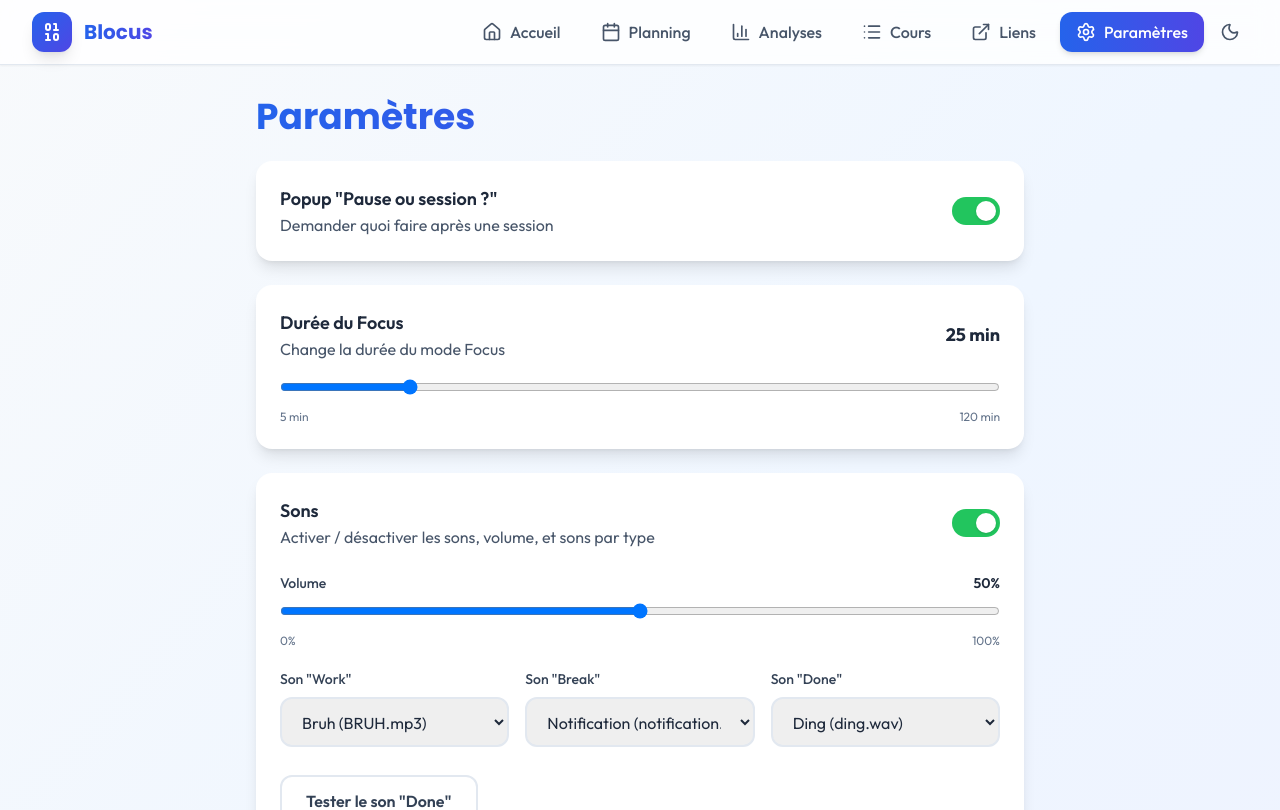
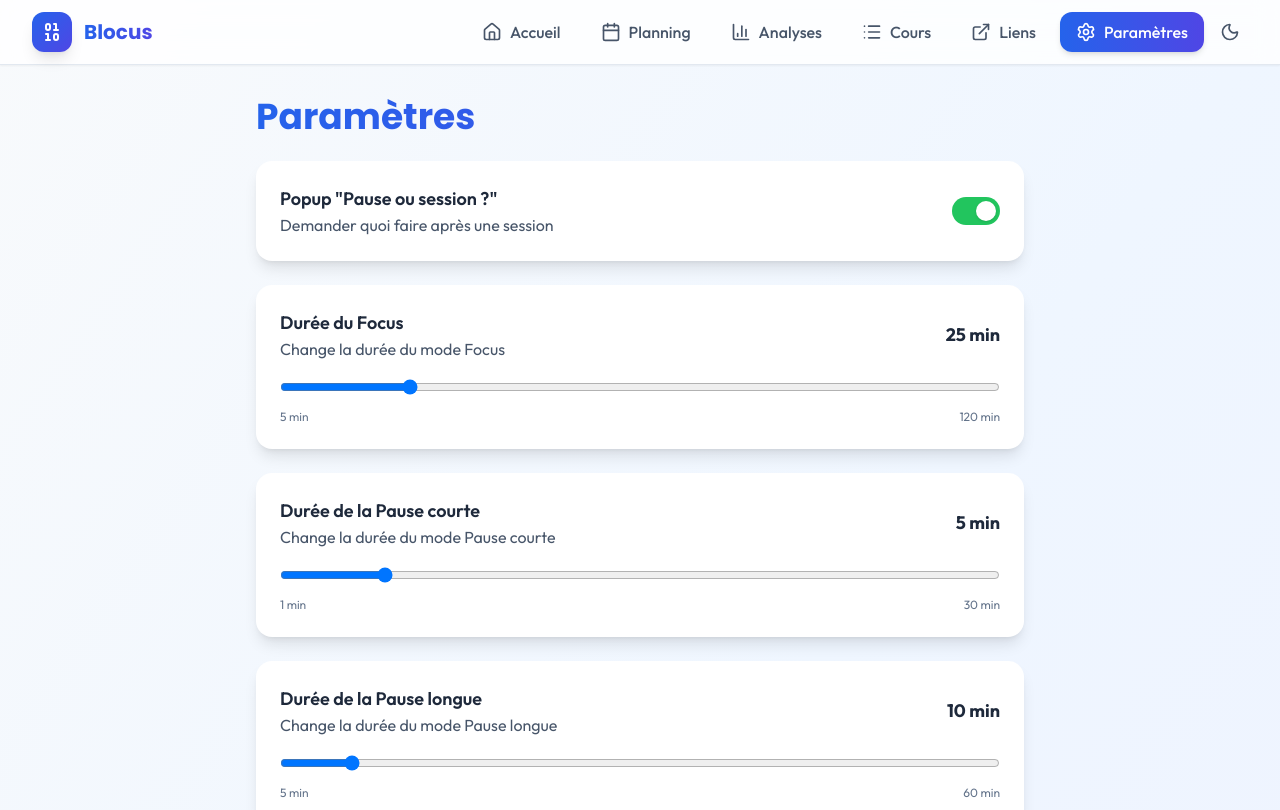
Before and after one commit to Xomokoko/Site, a React (Vite) app: page /settings in a window 1280 px wide. Shown: the top 810 px of the page. Built offline with nearby package versions, Linux system fonts and the light colour scheme; the HTML template or start-up script is replaced by a standard one.

Commit message:
pause changement

```diff
--- a/src/contexts/TimerContext.jsx
+++ b/src/contexts/TimerContext.jsx
@@ -18,6 +18,8 @@ const SETTINGS_KEY = 'etudes_settings';
 const DEFAULT_SETTINGS = {
   askNextSessionPopup: true,
   focusMinutes: 25,
+  shortBreakMinutes: 5,
+  longBreakMinutes: 10,
   soundsEnabled: true,
   soundVolume: 0.5,
   soundWork: '/BRUH.mp3',
@@ -51,17 +53,19 @@ export const TimerProvider = ({ children }) => {
   const [timerMode, setTimerMode] = useState('pomodoro');
   const [customMinutes, setCustomMinutes] = useState(50);
   const [focusMinutes, setFocusMinutes] = useState(() => loadSettings().focusMinutes);
+  const [shortBreakMinutes, setShortBreakMinutes] = useState(() => loadSettings().shortBreakMinutes ?? 5);
+  const [longBreakMinutes, setLongBreakMinutes] = useState(() => loadSettings().longBreakMinutes ?? 10);
 
   const { openSubjectModal } = useModal();
 
   const modes = useMemo(
     () => ({
       pomodoro: { minutes: focusMinutes, label: 'Focus', color: 'bg-slate-900' },
-      shortBreak: { minutes: 5, label: 'Pause courte', color: 'bg-slate-900' },
-      longBreak: { minutes: 10, label: 'Pause longue', color: 'bg-slate-900' },
+      shortBreak: { minutes: shortBreakMinutes, label: 'Pause courte', color: 'bg-slate-900' },
+      longBreak: { minutes: longBreakMinutes, label: 'Pause longue', color: 'bg-slate-900' },
       custom: { minutes: customMinutes, label: 'Personnalisé', color: 'bg-slate-900' }
     }),
-    [focusMinutes, customMinutes]
+    [focusMinutes, shortBreakMinutes, longBreakMinutes, customMinutes]
   );
 
   const currentMode = modes[timerMode];
@@ -111,10 +115,20 @@ export const TimerProvider = ({ children }) => {
     const syncFromSettings = () => {
       const next = loadSettings();
       const nextFocus = Number(next.focusMinutes || 25);
+      const nextShort = Number(next.shortBreakMinutes || 5);
+      const nextLong = Number(next.longBreakMinutes || 10);
       setFocusMinutes(nextFocus);
+      setShortBreakMinutes(nextShort);
+      setLongBreakMinutes(nextLong);
 
       if (timerMode === 'pomodoro' && !timer.isRunning && !timer.isPaused) {
         timer.reset(nextFocus, false);
+      }
+      if (timerMode === 'shortBreak' && !timer.isRunning && !timer.isPaused) {
+        timer.reset(nextShort, false);
+      }
+      if (timerMode === 'longBreak' && !timer.isRunning && !timer.isPaused) {
+        timer.reset(nextLong, false);
       }
     };
 
--- a/src/pages/Settings.jsx
+++ b/src/pages/Settings.jsx
@@ -11,6 +11,8 @@ const ANALYTICS_COLORS_KEY = 'etudes_analytics_colors';
 const DEFAULT_SETTINGS = {
   askNextSessionPopup: true,
   focusMinutes: 25,
+  shortBreakMinutes: 5,
+  longBreakMinutes: 10,
   soundsEnabled: true,
   soundVolume: 0.5,
   soundWork: '/BRUH.mp3',
@@ -349,6 +351,76 @@ const Settings = () => {
           </div>
 
           <div className="card p-6">
+            <div className="flex items-center justify-between gap-4 mb-4">
+              <div>
+                <div className="text-lg font-semibold text-slate-800 dark:text-white">
+                  Durée de la Pause courte
+                </div>
+                <div className="text-slate-600 dark:text-slate-300">
+                  Change la durée du mode Pause courte
+                </div>
+              </div>
+
+              <div className="text-lg font-bold text-slate-800 dark:text-white">
+                {settings.shortBreakMinutes ?? 5} min
+              </div>
+            </div>
+
+            <input
+              type="range"
+              min={1}
+              max={30}
+              step={1}
+              value={settings.shortBreakMinutes ?? 5}
+              onChange={(e) => {
+                const next = saveSettings({ shortBreakMinutes: Number(e.target.value) });
+                setSettings(next);
+              }}
+              className="w-full"
+            />
+
+            <div className="flex justify-between text-xs text-slate-500 dark:text-slate-300 mt-2">
+              <span>1 min</span>
+              <span>30 min</span>
+            </div>
+          </div>
+
+          <div className="card p-6">
+            <div className="flex items-center justify-between gap-4 mb-4">
+              <div>
+                <div className="text-lg font-semibold text-slate-800 dark:text-white">
+                  Durée de la Pause longue
+                </div>
+                <div className="text-slate-600 dark:text-slate-300">
+                  Change la durée du mode Pause longue
+                </div>
+              </div>
+
+              <div className="text-lg font-bold text-slate-800 dark:text-white">
+                {settings.longBreakMinutes ?? 10} min
+              </div>
+            </div>
+
+            <input
+              type="range"
+              min={5}
+              max={60}
+              step={1}
+              value={settings.longBreakMinutes ?? 10}
+              onChange={(e) => {
+                const next = saveSettings({ longBreakMinutes: Number(e.target.value) });
+                setSettings(next);
+              }}
+              className="w-full"
+            />
+
+            <div className="flex justify-between text-xs text-slate-500 dark:text-slate-300 mt-2">
+              <span>5 min</span>
+              <span>60 min</span>
+            </div>
+          </div>
+
+          <div className="card p-6">
             <div className="flex items-center justify-between gap-4">
               <div>
                 <div className="text-lg font-semibold text-slate-800 dark:text-white">
```
